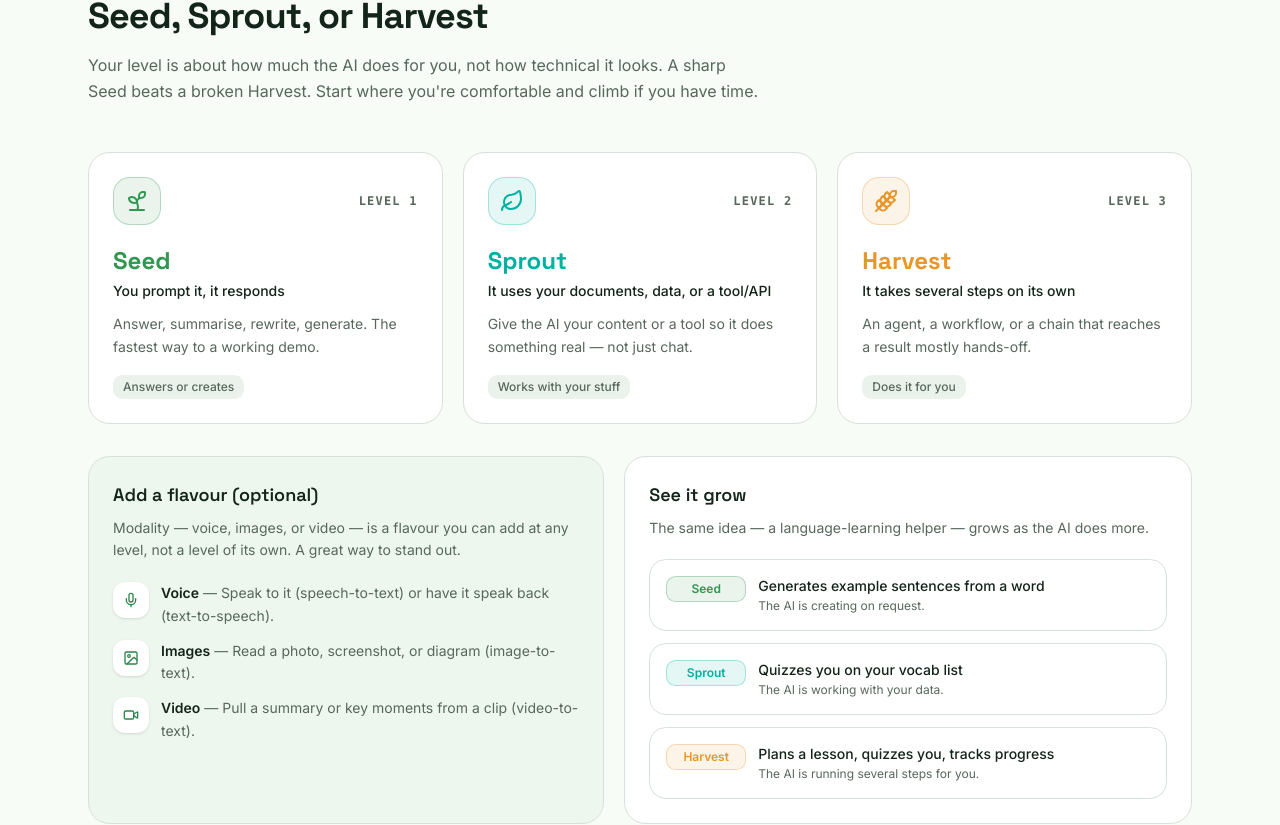
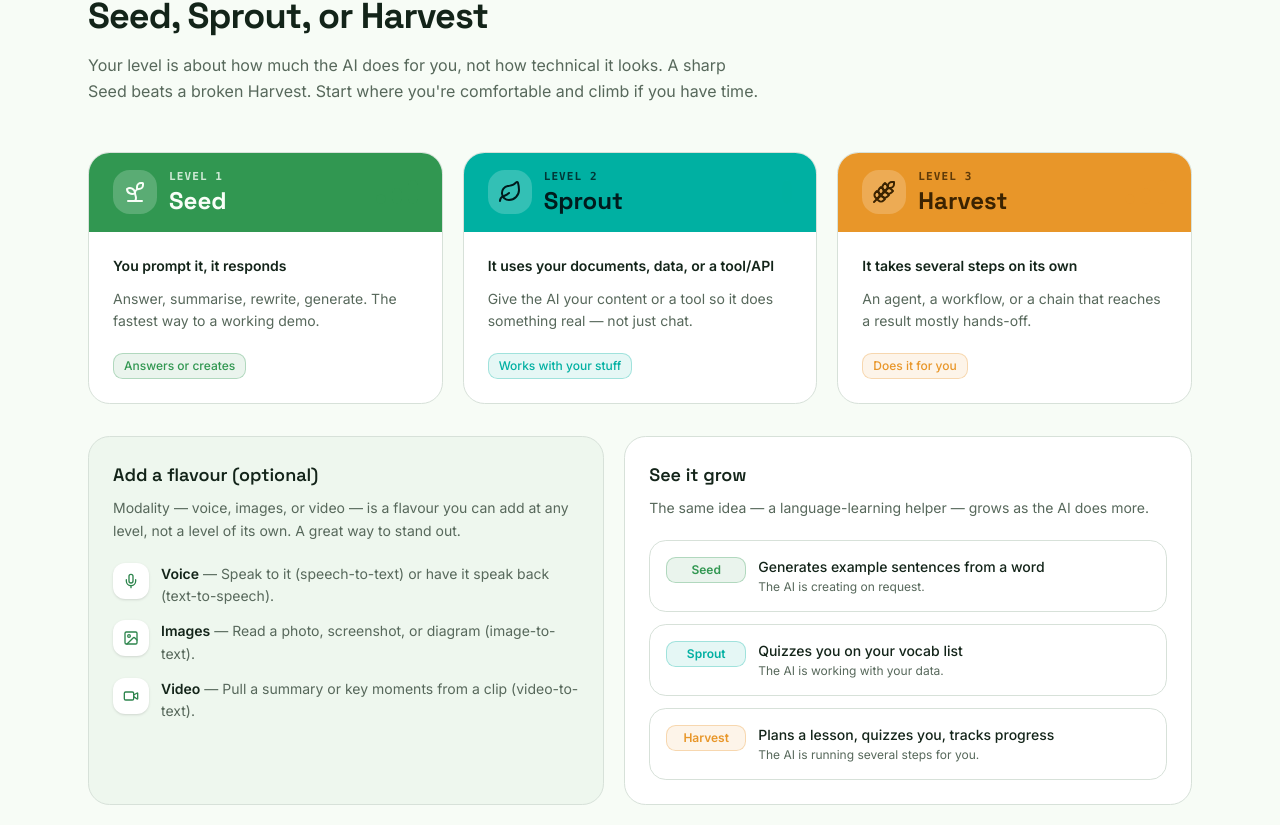
Before and after one commit to ramona-gawarwala/v0-dcx-hackathon-2026-website, a Next.js app: page / in a window 1280 px wide. Shown: the part 3667-4492 px from the top of the page. Built offline with nearby package versions, Linux system fonts and the light colour scheme.

Commit message:
feat: enhance challenge level styles and add GrowthMeter component

```diff
--- a/components/sections/challenges.tsx
+++ b/components/sections/challenges.tsx
@@ -4,11 +4,48 @@ import { levels, flavours, growthExample, challenges, type Challenge } from '@/l
 
 const levelStyles: Record<
   Challenge['level'],
-  { chip: string; accent: string; ring: string }
+  { chip: string; accent: string; ring: string; band: string; bar: string; softBar: string }
 > = {
-  Seed: { chip: 'bg-seed/10 text-seed border-seed/30', accent: 'text-seed', ring: 'hover:border-seed/40' },
-  Sprout: { chip: 'bg-sprout/10 text-sprout border-sprout/30', accent: 'text-sprout', ring: 'hover:border-sprout/40' },
-  Harvest: { chip: 'bg-harvest/10 text-harvest border-harvest/30', accent: 'text-harvest', ring: 'hover:border-harvest/40' },
+  Seed: {
+    chip: 'bg-seed/10 text-seed border-seed/30',
+    accent: 'text-seed',
+    ring: 'hover:border-seed/40',
+    band: 'bg-seed text-seed-foreground',
+    bar: 'bg-seed',
+    softBar: 'bg-seed/25',
+  },
+  Sprout: {
+    chip: 'bg-sprout/10 text-sprout border-sprout/30',
+    accent: 'text-sprout',
+    ring: 'hover:border-sprout/40',
+    band: 'bg-sprout text-sprout-foreground',
+    bar: 'bg-sprout',
+    softBar: 'bg-sprout/25',
+  },
+  Harvest: {
+    chip: 'bg-harvest/10 text-harvest border-harvest/30',
+    accent: 'text-harvest',
+    ring: 'hover:border-harvest/40',
+    band: 'bg-harvest text-harvest-foreground',
+    bar: 'bg-harvest',
+    softBar: 'bg-harvest/25',
+  },
+}
+
+const barHeights = ['h-2.5', 'h-4', 'h-6']
+
+function GrowthMeter({ level, styleKey }: { level: number; styleKey: Challenge['level'] }) {
+  const s = levelStyles[styleKey]
+  return (
+    <div className="flex items-end gap-1.5" aria-hidden="true">
+      {barHeights.map((h, i) => (
+        <span
+          key={h}
+          className={`w-2.5 rounded-sm ${h} ${i < level ? s.bar : s.softBar}`}
+        />
+      ))}
+    </div>
+  )
 }
 
 export function Challenges() {
@@ -23,24 +60,37 @@ export function Challenges() {
 
         {/* Levels */}
         <div className="mt-12 grid gap-5 md:grid-cols-3">
-          {levels.map((l) => (
-            <div key={l.name} className="relative overflow-hidden rounded-2xl border border-border bg-card p-6">
-              <div className="flex items-center justify-between">
-                <span className={`flex size-12 items-center justify-center rounded-xl ${l.chipClass} border`}>
+          {levels.map((l) => {
+            const s = levelStyles[l.name as Challenge['level']]
+            return (
+              <div
+                key={l.name}
+                className="group relative flex flex-col overflow-hidden rounded-2xl border border-border bg-card transition-shadow hover:shadow-lg"
+              >
+                <div className={`flex items-center justify-between px-6 py-4 ${s.band}`}>
+                  <div className="flex items-center gap-3">
+                    <span className="flex size-11 items-center justify-center rounded-xl bg-white/20">
                       <l.icon className="size-6" />
                     </span>
-                <span className="font-mono text-xs font-semibold uppercase tracking-widest text-muted-foreground">
+                    <div>
+                      <p className="font-mono text-[11px] font-semibold uppercase tracking-widest opacity-80">
                         Level {l.n}
-                </span>
+                      </p>
+                      <h3 className="font-display text-2xl font-bold leading-tight">{l.name}</h3>
                     </div>
-              <h3 className={`mt-5 font-display text-2xl font-bold ${l.colorClass}`}>{l.name}</h3>
-              <p className="mt-1 text-sm font-medium text-foreground">{l.does}</p>
-              <p className="mt-3 text-sm leading-relaxed text-muted-foreground">{l.meaning}</p>
-              <p className="mt-4 inline-flex rounded-md bg-muted px-2.5 py-1 text-xs font-medium text-muted-foreground">
+                  </div>
+                  <GrowthMeter level={l.n} styleKey={l.name as Challenge['level']} />
+                </div>
+                <div className="flex flex-1 flex-col p-6">
+                  <p className="text-sm font-semibold text-foreground">{l.does}</p>
+                  <p className="mt-3 flex-1 text-sm leading-relaxed text-muted-foreground">{l.meaning}</p>
+                  <p className={`mt-5 inline-flex w-fit items-center gap-1.5 rounded-md border px-2.5 py-1 text-xs font-medium ${s.chip}`}>
                     {l.codeword}
                   </p>
                 </div>
-          ))}
+              </div>
+            )
+          })}
         </div>
 
         {/* Flavours + growth example */}
--- a/components/sections/submit.tsx
+++ b/components/sections/submit.tsx
@@ -1,5 +1,4 @@
-import { Check, ArrowRight } from 'lucide-react'
-import { SectionHeading } from '@/components/section-heading'
+import { Check, ArrowRight, CalendarClock } from 'lucide-react'
 import { submitChecklist } from '@/lib/content'
 
 const readmeTemplate = `# [Project name]
@@ -13,26 +12,38 @@ const readmeTemplate = `# [Project name]
 
 export function Submit() {
   return (
-    <section id="submit" className="scroll-mt-16 border-b border-border">
+    <section id="submit" className="scroll-mt-16 bg-foreground text-background">
       <div className="mx-auto max-w-6xl px-4 py-20 sm:px-6 md:py-24">
-        <SectionHeading
-          eyebrow="Submit"
-          title="Deadline: Sun 14 Sep 2026"
-          description="Late = not judged, so submit early and update if needed. Record your video early — tech fails at the last minute."
-        />
+        <div className="max-w-2xl">
+          <p className="font-mono text-xs font-semibold uppercase tracking-[0.2em] text-harvest">Submit</p>
+          <div className="mt-4 inline-flex items-center gap-2.5 rounded-full border border-harvest/40 bg-harvest/10 px-4 py-1.5 text-sm font-medium text-harvest">
+            <CalendarClock className="size-4" />
+            Deadline
+          </div>
+          <h2 className="mt-4 text-balance font-display text-3xl font-bold tracking-tight sm:text-5xl">
+            Sunday 14 September 2026
+          </h2>
+          <p className="mt-4 text-pretty text-base leading-relaxed text-background/70">
+            Late = not judged, so submit early and update if needed. Record your video early — tech
+            fails at the last minute.
+          </p>
+        </div>
 
         <div className="mt-12 grid gap-8 lg:grid-cols-[1fr_1fr]">
           <div>
             <h3 className="font-display text-lg font-semibold">Submission checklist</h3>
             <ul className="mt-5 space-y-3">
               {submitChecklist.map((item) => (
-                <li key={item.title} className="flex items-start gap-3 rounded-xl border border-border bg-card p-4">
-                  <span className="mt-0.5 flex size-5 shrink-0 items-center justify-center rounded-full bg-primary/10 text-primary">
+                <li
+                  key={item.title}
+                  className="flex items-start gap-3 rounded-xl border border-white/10 bg-white/[0.04] p-4"
+                >
+                  <span className="mt-0.5 flex size-5 shrink-0 items-center justify-center rounded-full bg-harvest/20 text-harvest">
                     <Check className="size-3.5" />
                   </span>
                   <div>
                     <p className="text-sm font-semibold">{item.title}</p>
-                    <p className="mt-0.5 text-sm text-muted-foreground">{item.body}</p>
+                    <p className="mt-0.5 text-sm text-background/60">{item.body}</p>
                   </div>
                 </li>
               ))}
@@ -41,24 +52,24 @@ export function Submit() {
 
           <div>
             <h3 className="font-display text-lg font-semibold">Add this to your repo</h3>
-            <p className="mt-1 text-sm text-muted-foreground">
+            <p className="mt-1 text-sm text-background/60">
               Drop a short README at the top of your project so judges find everything fast.
             </p>
-            <pre className="mt-5 overflow-x-auto rounded-xl border border-border bg-foreground p-5 font-mono text-xs leading-relaxed text-background">
+            <pre className="mt-5 overflow-x-auto rounded-xl border border-white/10 bg-black/30 p-5 font-mono text-xs leading-relaxed text-background/90">
               <code>{readmeTemplate}</code>
             </pre>
-            <div className="mt-5 rounded-xl border border-primary/30 bg-primary/5 p-5 text-sm leading-relaxed text-foreground">
-              <p className="font-semibold text-primary">Before you submit</p>
-              <p className="mt-1 text-muted-foreground">
-                Test your live link in an incognito window — a broken link means judges can't score
-                you. Show the app doing the thing; skip the intro slides.
+            <div className="mt-5 rounded-xl border border-white/10 bg-white/[0.04] p-5 text-sm leading-relaxed">
+              <p className="font-semibold text-harvest">Before you submit</p>
+              <p className="mt-1 text-background/70">
+                Test your live link in an incognito window — a broken link means judges can&apos;t
+                score you. Show the app doing the thing; skip the intro slides.
               </p>
             </div>
             <a
               href="https://vercel.com"
               target="_blank"
               rel="noopener noreferrer"
-              className="mt-6 inline-flex items-center gap-2 rounded-lg bg-primary px-6 py-3 text-sm font-semibold text-primary-foreground transition-opacity hover:opacity-90"
+              className="mt-6 inline-flex items-center gap-2 rounded-lg bg-background px-6 py-3 text-sm font-semibold text-foreground transition-opacity hover:opacity-90"
             >
               Deploy your app
               <ArrowRight className="size-4" />
```
Lines whose indentation alone changed are shown as unchanged.
